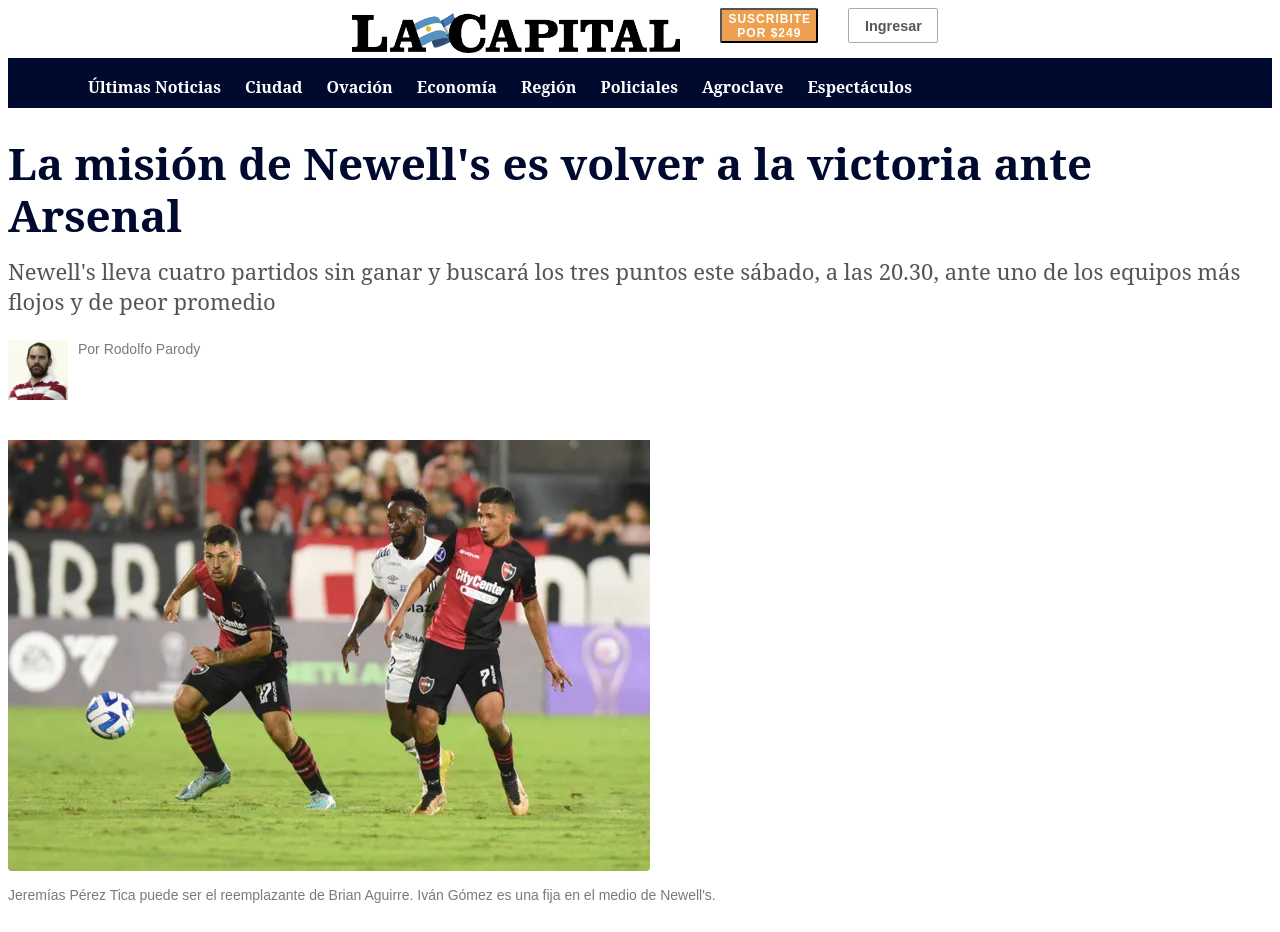
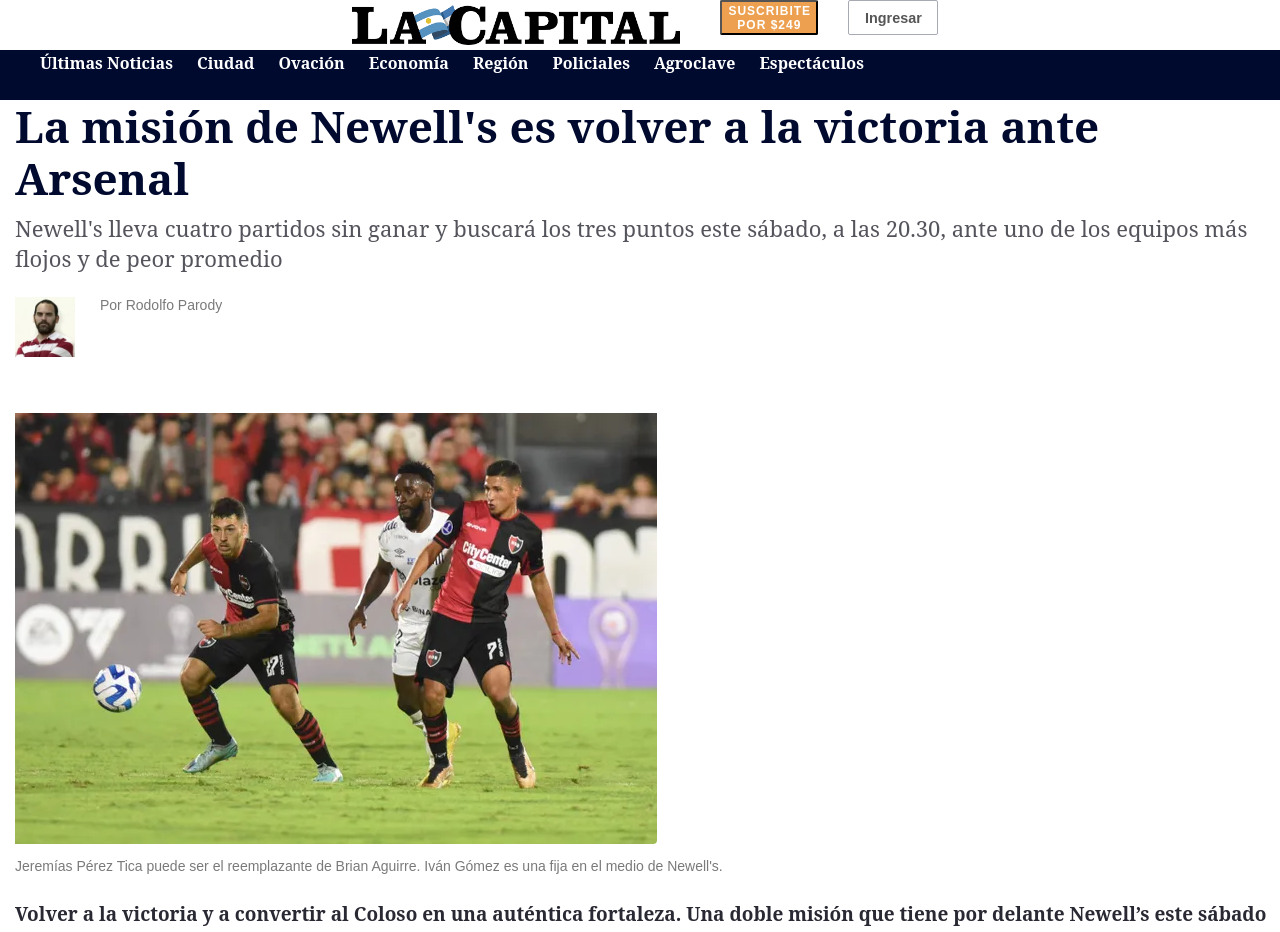
Before and after one commit to Martin-Ball/LPPA-CLASE4, a plain HTML site: page index.html in a window 1280 px wide. Shown: the top 932 px of the page. Drawn offline with Linux system fonts and the light colour scheme.

Commit message:
change padding

```diff
--- a/css/styles.css
+++ b/css/styles.css
@@ -80,6 +80,7 @@
     line-height: 52px;
     color: #000A2F;
     margin-bottom: 9px;
+    padding-left: 15px;
 }
 
 .new .new-subtitle {
@@ -89,6 +90,7 @@
     line-height: 30px;
     color: rgba(41,41,51,.8);
     margin-bottom: 24px;
+    padding-left: 15px;
 }
 
 .new .img-editor {
@@ -97,12 +99,14 @@
     float: left;
     margin-right: 10px;
     display: block;
+    padding-left: 15px;
 }
 
 .new a {
     font-size: 14px;
     font-family: "Arimo",sans-serif;
     color: #7A7A7A;
+    padding-left: 15px;
 }
 
 .clear {
@@ -113,6 +117,7 @@
 .img-new {
     border-radius: 4px;
     padding-top: 40px;
+    padding-left: 15px;
 }
 
 .subtitle-img {
@@ -122,6 +127,7 @@
     color: #292933;
     position: relative;
     display: block;
+    padding-left: 15px;
 }
 
 .content-new h1 {
@@ -131,6 +137,7 @@
     color: #292933;
     margin-bottom: 34px;
     font-weight: bold;
+    padding-left: 15px;
 }
 
 .content-new h2 {
@@ -139,6 +146,7 @@
     line-height: 30px;
     color: #292933;
     margin-bottom: 34px;
+    padding-left: 15px;
 }
 
 /*footer*/
@@ -174,3 +182,55 @@
     color: #fff;
     overflow: hidden;
 }
+
+
+/* Reset CSS */
+html, body, div, span, applet, object, iframe,
+h1, h2, h3, h4, h5, h6, p, blockquote, pre,
+a, abbr, acronym, address, big, cite, code,
+del, dfn, em, img, ins, kbd, q, s, samp,
+small, strike, strong, sub, sup, tt, var,
+b, u, i, center,
+dl, dt, dd, ol, ul, li,
+fieldset, form, label, legend,
+table, caption, tbody, tfoot, thead, tr, th, td,
+article, aside, canvas, details, embed,
+figure, figcaption, footer, header, hgroup,
+menu, nav, output, ruby, section, summary,
+time, mark, audio, video {
+  margin: 0;
+  padding: 0;
+  border: 0;
+  font-size: 100%;
+  font: inherit;
+  vertical-align: baseline;
+}
+
+/* HTML5 display-role reset for older browsers */
+article, aside, details, figcaption, figure,
+footer, header, hgroup, menu, nav, section {
+  display: block;
+}
+
+body {
+  line-height: 1;
+}
+
+ol, ul {
+  list-style: none;
+}
+
+blockquote, q {
+  quotes: none;
+}
+
+blockquote:before, blockquote:after,
+q:before, q:after {
+  content: '';
+  content: none;
+}
+
+table {
+  border-collapse: collapse;
+  border-spacing: 0;
+}
```
